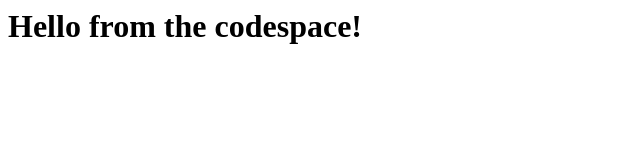
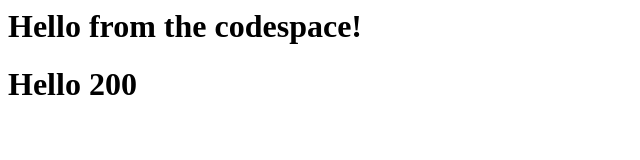
Before and after one commit to Repositoriorenato1/skills-code-with-codespaces, a plain HTML site: page index.html in a window 1280 px wide. Shown: the whole page, without its empty margins (0-640 px from the left). Drawn offline with Linux system fonts and the light colour scheme.

Commit message:
agrege bien

```diff
--- a/index.html
+++ b/index.html
@@ -1,3 +1,4 @@
 <html>
   <h1>Hello from the codespace!</h1>
+  <h1>Hello 200</h1>
 </html>
```
